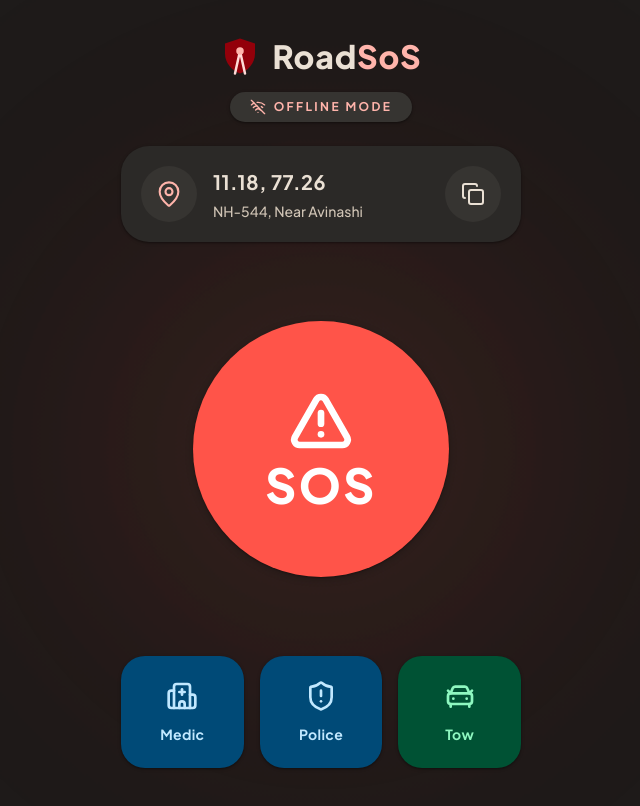
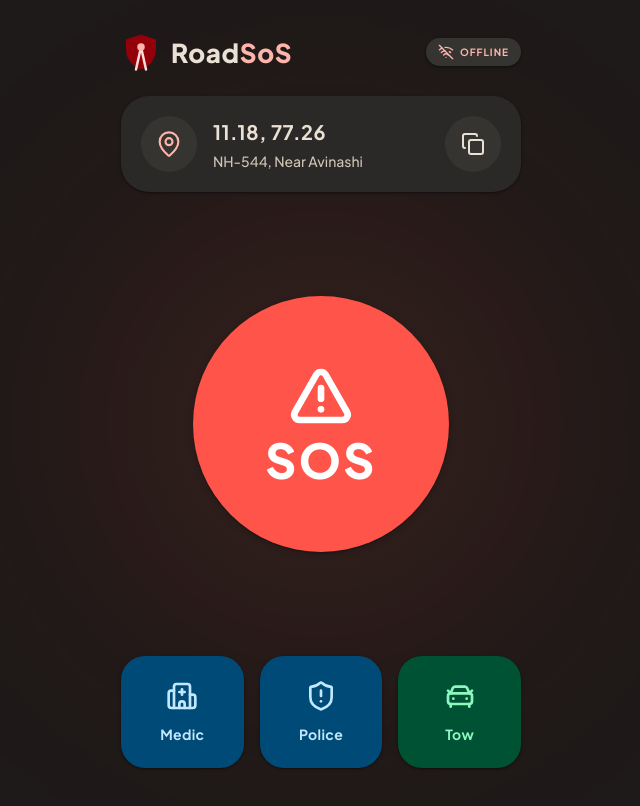
Before and after one commit to kiruthik2006/roadsos, a React (Vite) app: page / in a window 1280 px wide. Shown: the top 806 px of the page, without its empty margins (319-959 px from the left). Built offline with nearby package versions, Linux system fonts and the light colour scheme.

Commit message:
style: revert offline badge to top right corner
- Restored horizontal split layout in the header
- Logo and title remain on the left, now slightly scaled to fit nicely alongside the offline badge
- Resolves spacing and balances the top row

```diff
--- a/src/App.jsx
+++ b/src/App.jsx
@@ -55,24 +55,25 @@ function AppLogo() {
 function StatusHeader() {
   return (
     <div
-      className="flex flex-col items-center justify-center gap-3 z-10 w-full"
+      className="flex items-center justify-between z-10 w-full"
       style={{ animation: 'slide-up-md 0.4s ease-out both' }}
     >
-      <div className="flex items-center gap-3">
+      {/* Left: Logo & Title */}
+      <div className="flex items-center gap-2.5">
         <AppLogo />
-        <h1 className="text-[32px] font-black tracking-wide" style={{ color: C.onSurface }}>
+        <h1 className="text-[26px] font-black tracking-wide" style={{ color: C.onSurface }}>
           Road<span style={{ color: C.primary }}>SoS</span>
         </h1>
       </div>
 
-      {/* Visual offline indicator badge */}
+      {/* Right: Offline Indicator */}
       <div
-        className="flex items-center justify-center gap-2 px-5 py-1.5 rounded-full md-elevation-1"
+        className="flex items-center justify-center gap-1.5 px-3 py-1.5 rounded-full md-elevation-1"
         style={{ background: C.surfaceContainerHigh }}
       >
         <WifiOff className="h-4 w-4" style={{ color: C.error }} strokeWidth={2} />
-        <span className="text-[12px] font-bold tracking-[0.2em] uppercase" style={{ color: C.error }}>
-          Offline Mode
+        <span className="text-[10px] font-bold tracking-widest uppercase" style={{ color: C.error }}>
+          Offline
         </span>
       </div>
     </div>
```
